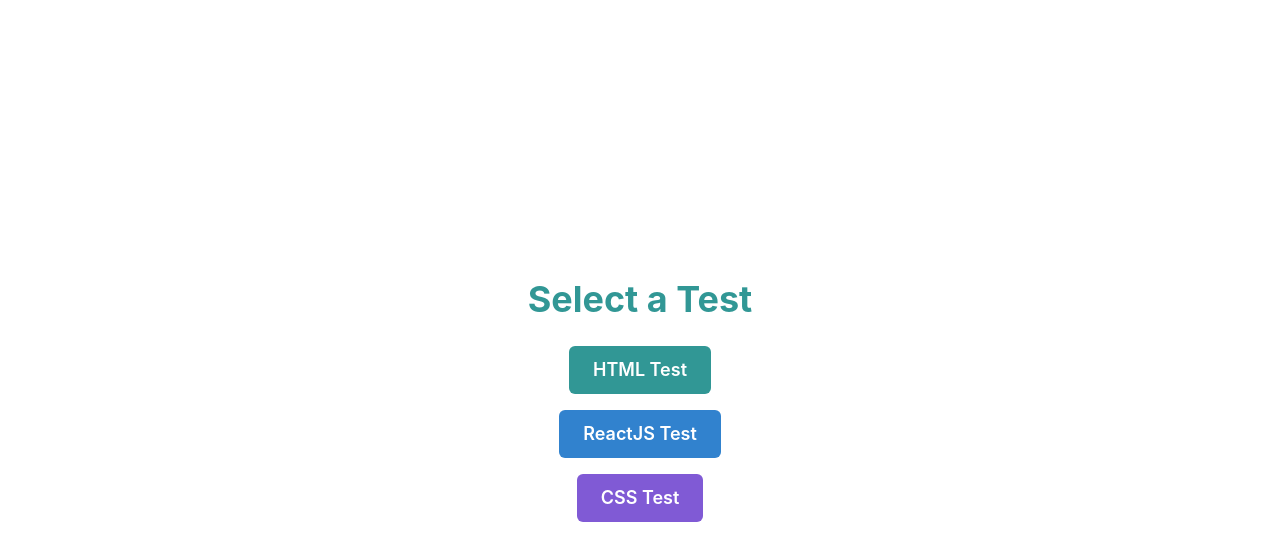
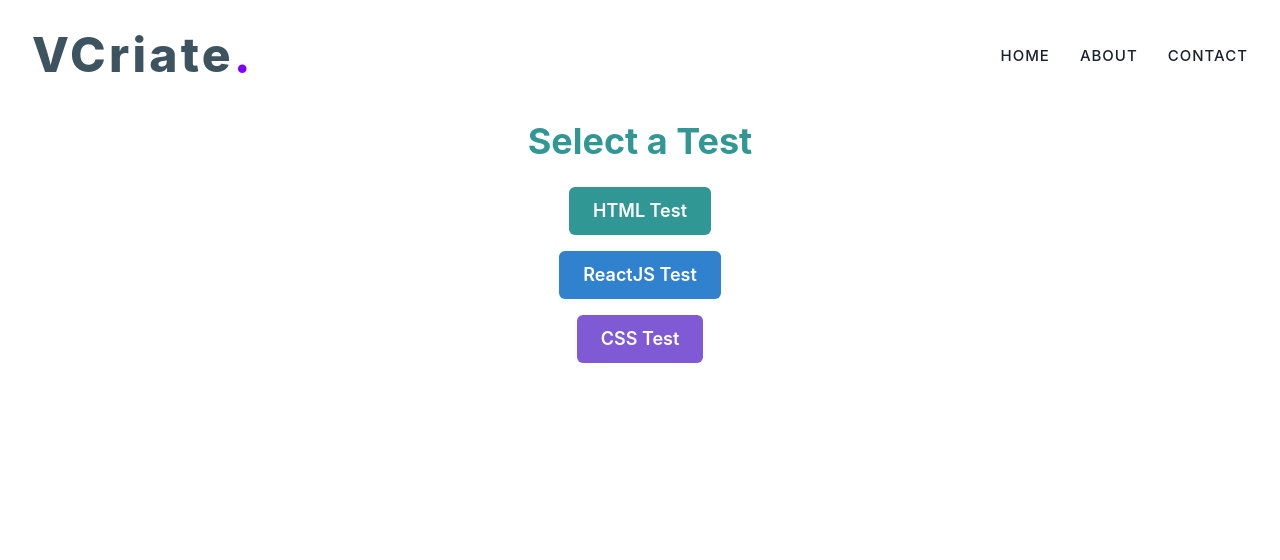
Before and after one commit to Shashan-k08/TestAura, a React (Create React App) app: page / in a window 1280 px wide. Shown: the top 560 px of the page. Built offline with nearby package versions, Linux system fonts and the light colour scheme.

Commit message:
header component added

```diff
--- a/src/App.css
+++ b/src/App.css
@@ -1,6 +1,5 @@
-
 body {
-  font-family: 'Arial', sans-serif;
+  font-family: "Arial", sans-serif;
   background-color: #f4f4f4;
   margin: 0;
   padding: 0;
@@ -12,6 +11,200 @@ body {
 
 .App {
   text-align: center;
+  text-align: center;
+  width: 100vw;
+  height: 100vh;
+}
+
+.logo {
+  display: flex;
+  font-size: 3rem;
+  font-weight: 800;
+  color: #3d535f;
+  letter-spacing: 0.2rem;
+  cursor: pointer;
+  /* text-transform: uppercase; */
+}
+
+.logo b {
+  font-size: 51px;
+  color: #7f00ff;
+}
+
+header {
+  height: 10vh;
+  line-height: 10vh;
+}
+header .container {
+  padding-top: 15px;
+}
+header ul li {
+  margin-left: 30px;
+}
+
+header ul li a {
+  transition: 0.5s;
+  font-size: 15px;
+  font-weight: 500;
+  letter-spacing: 1px;
+}
+header ul li a:hover {
+  color: #00bfff;
+}
+
+header h2 {
+  display: inline;
+  vertical-align: top;
+  margin-left: 20px;
+}
+
+.home-btn {
+  padding: 18px 25px;
+  border-radius: 6px;
+  transition: 0.3s all ease;
+  cursor: pointer;
+  height: fit-content;
+  color: #00bfff;
+}
+.home-btn {
+  background: linear-gradient(145deg, #e2e8ec, #ffffff);
+  box-shadow: 4px 4px 8px #cbcbcb, -4px -4px 8px #ffffff;
+}
+.home-btn:hover {
+  background: #00bfff;
+  color: white;
+}
+
+.open {
+  display: none;
+}
+
+.header.active {
+  height: 12vh;
+  position: fixed;
+  top: 0;
+  z-index: 1000;
+  width: 100%;
+  box-shadow: -1px 11px 24px -11px rgba(0, 0, 0, 0.75);
+  transition: 0.5s;
+  -webkit-backdrop-filter: blur(10px);
+  backdrop-filter: blur(10px);
+  /* glass blur using backdrop-filter */
+}
+
+@media (max-width: 768px) {
+  /* @media changes  to above styles on change in width */
+  header ul {
+    padding-top: 30px;
+  }
+  .nav-links-mobile {
+    position: absolute;
+    display: block;
+    list-style: none;
+    box-shadow: rgba(50, 50, 93, 0.23) 0px 50px 100px -20px,
+      rgba(0, 0, 0, 0.3) 0px 30px 60px -30px;
+    left: 0;
+    top: 0;
+    transition: all 0.5s ease-in-out;
+    width: 60%;
+    height: 100vh;
+    background-color: white;
+    z-index: 888;
+  }
+  header ul li {
+    width: 100%;
+    transition: all 0.5s ease-in-out;
+    text-transform: uppercase;
+    line-height: 70px;
+  }
+
+  /* Reason why nav link won't appear on small screen initially */
+  header .link {
+    display: none;
+  }
+  /* on mobile screen button with open tag, ie, fa-bar button appears */
+  .close,
+  .open {
+    position: absolute;
+    top: 35px;
+    right: 20px;
+    color: #3d535f;
+    display: block;
+    font-size: 25px;
+    z-index: 999;
+  }
+  .close {
+    right: 45%;
+  }
+  .close.home-btn {
+    background: linear-gradient(145deg, #e2e8ec, #ffffff);
+    color: #3d535f;
+    border-radius: 50%;
+    padding: 0;
+    width: 60px;
+    height: 60px;
+    line-height: 60px;
+  }
+  .header.active {
+    height: 11vh;
+  }
+}
+.container {
+  max-width: 95%;
+  margin: auto;
+}
+.d_flex {
+  display: flex; /* flex property sets flexible length for responsiveness*/
+  justify-content: space-between;
+}
+.f_flex {
+  display: flex;
+  flex-wrap: wrap;
+}
+a {
+  text-decoration: none; /* links looks nice */
+  color: black;
+}
+li {
+  /* removes list icon */
+  list-style: none;
+}
+
+button {
+  border: none;
+  outline: none;
+  border-color: none;
+}
+
+h1 {
+  color: #3c3e41;
+}
+.grid {
+  display: grid;
+  grid-template-columns: repeat(3, 1fr);
+  grid-gap: 35px;
+}
+p {
+  color: #3c3e41;
+}
+.text-center {
+  text-align: center;
+}
+.primary_color {
+  color: #00bfff;
+}
+span {
+  font-weight: bold;
+  margin: 5px;
+}
+textarea,
+input {
+  width: 100%;
+  padding: 20px;
+  border-radius: 5px;
+  outline: none;
+  border: 3px solid #c1dff3;
+  margin-bottom: 20px;
 }
 
 .modal {
@@ -39,14 +232,14 @@ body {
 .exam-screen {
   display: flex;
   flex-direction: column;
-  align-items: center;
+  /* align-items: center; */
   padding: 20px;
 }
 
 .submit-btn {
   padding: 10px 20px;
   font-size: 18px;
-  background-color: #2196F3;
+  background-color: #2196f3;
   color: white;
   border: none;
   border-radius: 5px;
--- a/src/App.js
+++ b/src/App.js
@@ -6,6 +6,7 @@ import Report from "./components/Report";
 import TestSelection from "./components/TestSelection";
 import { ChakraProvider } from "@chakra-ui/react";
 import { testData } from "./components/data/testData";
+import Header from "./components/Header";
 
 function App() {
   const [examStarted, setExamStarted] = useState(false);
@@ -56,6 +57,7 @@ function App() {
   return (
     <ChakraProvider>
       <div className="App">
+        <Header/>
         {!selectedTest ? (
           <TestSelection onSelectTest={handleTestSelect} />
         ) : showConfirmation ? (
--- /dev/null
+++ b/src/components/Header.jsx
@@ -0,0 +1,51 @@
+import React from "react";
+import { useState } from "react";
+const Header = () => {
+  window.addEventListener("scroll", function () {
+    const header = document.querySelector(".header"); //element with class "header" selected
+    header.classList.toggle("active", window.scrollY > 100); // active class is added and removed because of classList.toggle
+  });
+
+  const [ismobile, setMobile] = useState(false);
+
+  return (
+    <>
+      <header className="header active">
+        <div className="container d_flex">
+          <div className="logo">
+            VCriate <b>.</b>
+          </div>
+          <div className="navlink">
+            <ul
+              className={
+                ismobile ? "nav-links-mobile" : "link f_flex uppercase"
+              }
+            >
+              <li>
+                {" "}
+                <a href="#home">HOME</a>
+              </li>
+              <li>
+                {" "}
+                <a href="#about">ABOUT</a>
+              </li>
+              <li>
+                {" "}
+                <a href="#contact">CONTACT</a>
+              </li>
+            </ul>
+            <button className="toggle" onClick={() => setMobile(!ismobile)}>
+              {ismobile ? (
+                <i className="fas fa-times close home-btn"></i>
+              ) : (
+                <i className="fas fa-bars open"></i>
+              )}
+            </button>
+          </div>
+        </div>
+      </header>
+    </>
+  );
+};
+
+export default Header;
--- a/src/components/QuestionScreen.jsx
+++ b/src/components/QuestionScreen.jsx
@@ -45,7 +45,7 @@ const QuestionScreen = ({ questions, onSubmit }) => {
         <Button colorScheme="teal" onClick={nextQuestion} isDisabled={currentQuestionIndex === questions.length - 1}>Next</Button>
       </Stack>
 
-      <Button colorScheme="red" mt={8} size="lg" onClick={handleSubmit} width="full">Submit Exam</Button>
+      <button className="submit-btn"  onClick={handleSubmit} >Submit Exam</button>
     </Box>
   );
 };
```
